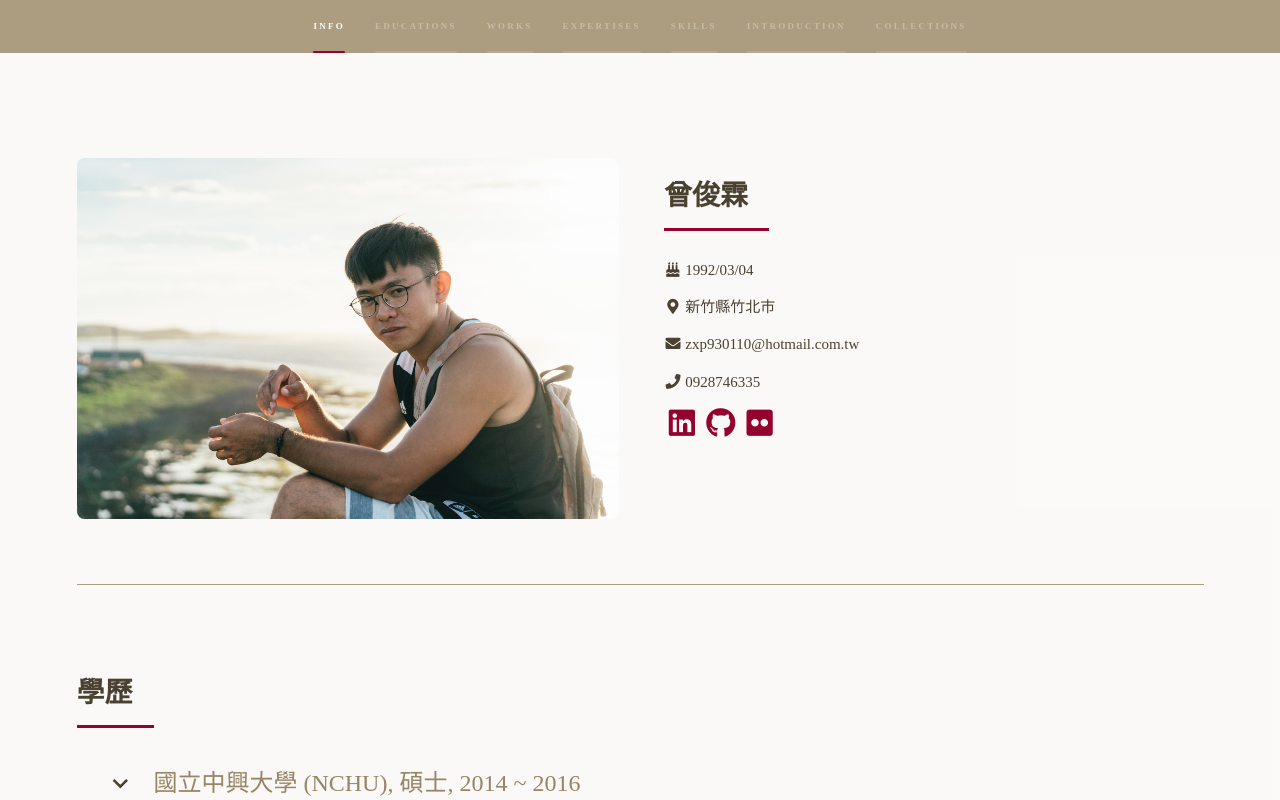
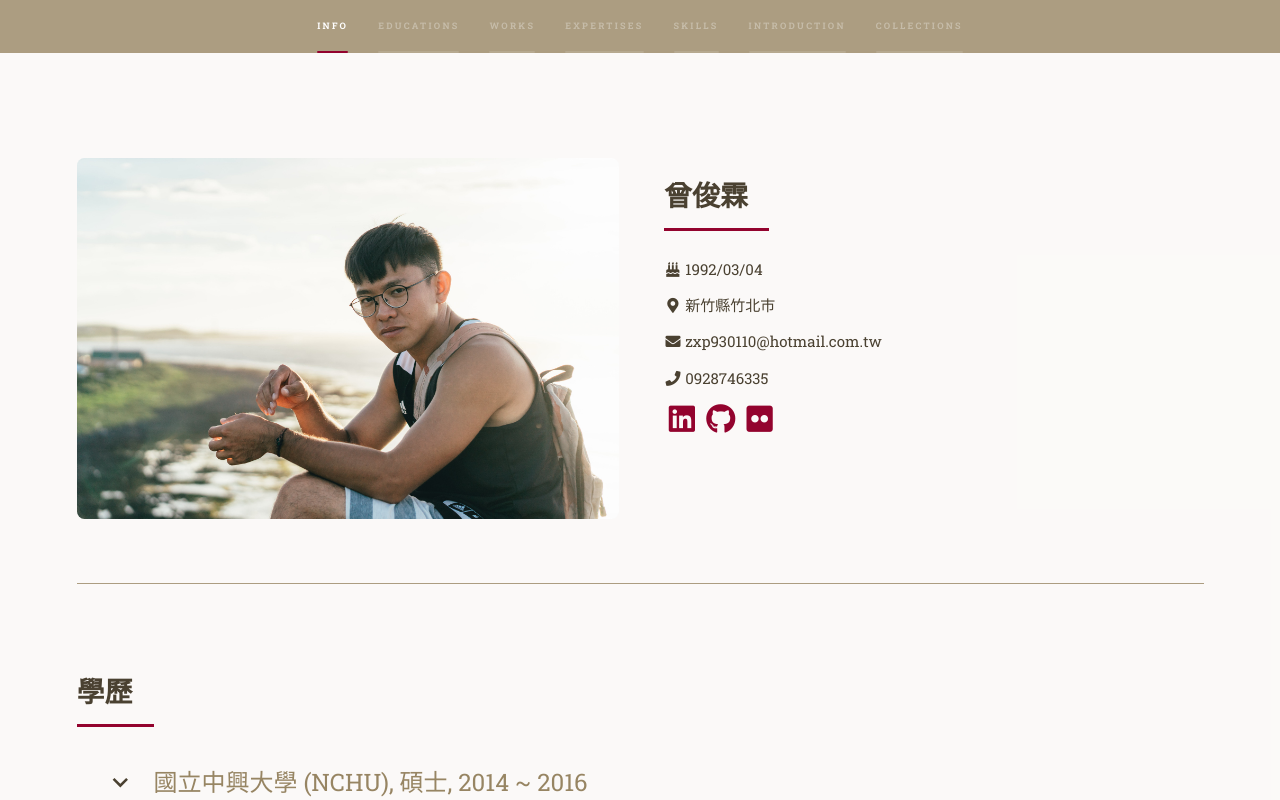
Before and after one commit to JosephT5566/my-resume, a React (Create React App) app: page / in a window 1280 px wide. Shown: the top 800 px of the page. Built offline with nearby package versions, Linux system fonts and the light colour scheme; a web font is replaced by a local one.

Commit message:
Feat: change main font-family

```diff
--- a/src/assets/styles/_vars.scss
+++ b/src/assets/styles/_vars.scss
@@ -1,3 +1,5 @@
+@import url('https://fonts.googleapis.com/css2?family=Noto+Serif+TC:wght@400;700&family=Open+Sans:ital,wght@0,400;0,600;1,400;1,600&family=Roboto+Slab:wght@400;700&display=swap');
+
 // Misc.
 $misc: (
     z-index-base:		10000,
@@ -36,7 +38,7 @@
 
 // Font.
 $font: (
-    family:				(Arial, Helvetica, sans-serif),
+    family:				('Roboto Slab', 'Noto Serif TC'),
     family-fixed:		('Courier New', monospace),
     weight:				normal,
     weight-bold:		bold,
--- a/src/components/App.scss
+++ b/src/components/App.scss
@@ -1,18 +1,18 @@
 @import 'assets/styles/main.scss';
 
 @font-face {
-    font-family: 'Huninn';
+    font-family: Huninn;
     src: local('FiraSans'), url(../assets/fonts/jf-openhuninn-1.1/jf-openhuninn-1.1.ttf) format('truetype');
 }
 
 * {
-    font-family: 'Huninn';
+    font-family: _font(family);
     font-size: 15px;
     color: _palette(bg-dark);
 }
 
 h1, h2, h3, h4, h5 {
-    font-family: 'Huninn';
+    font-family: _font(family);
 }
 
 h1 {
```
